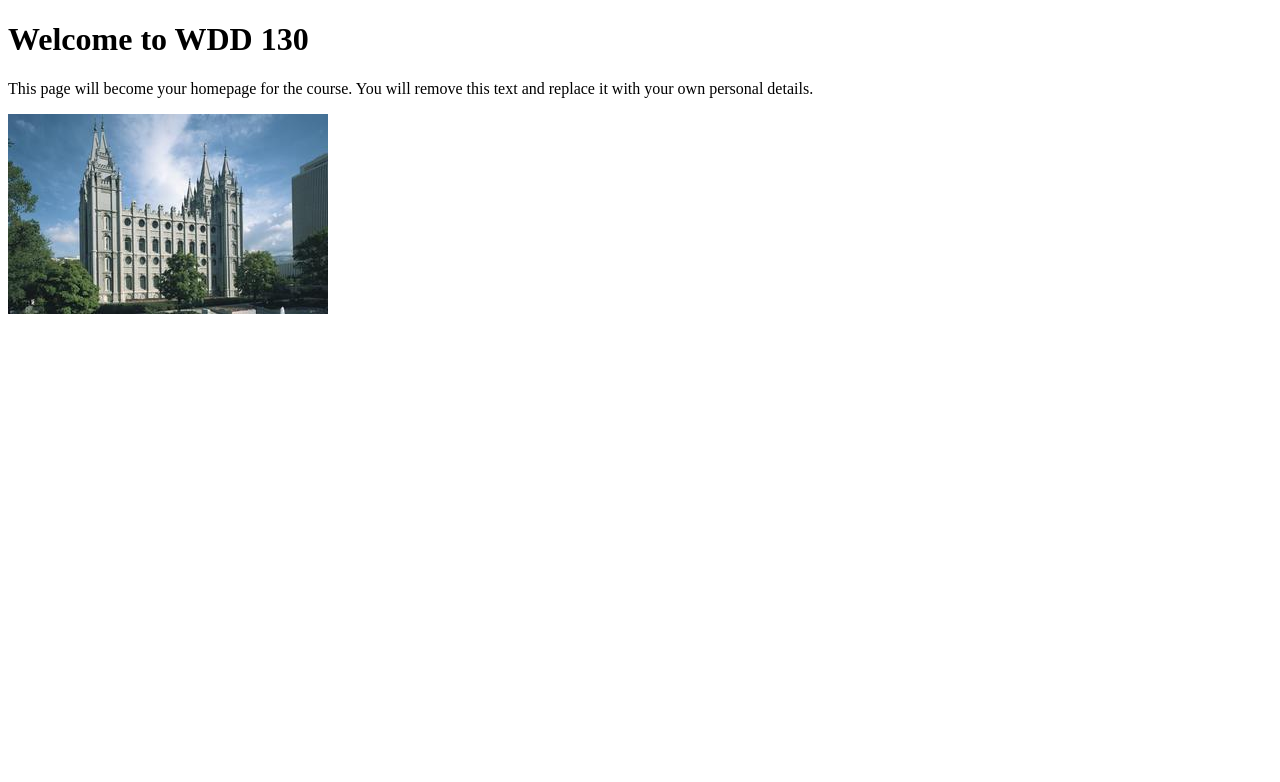
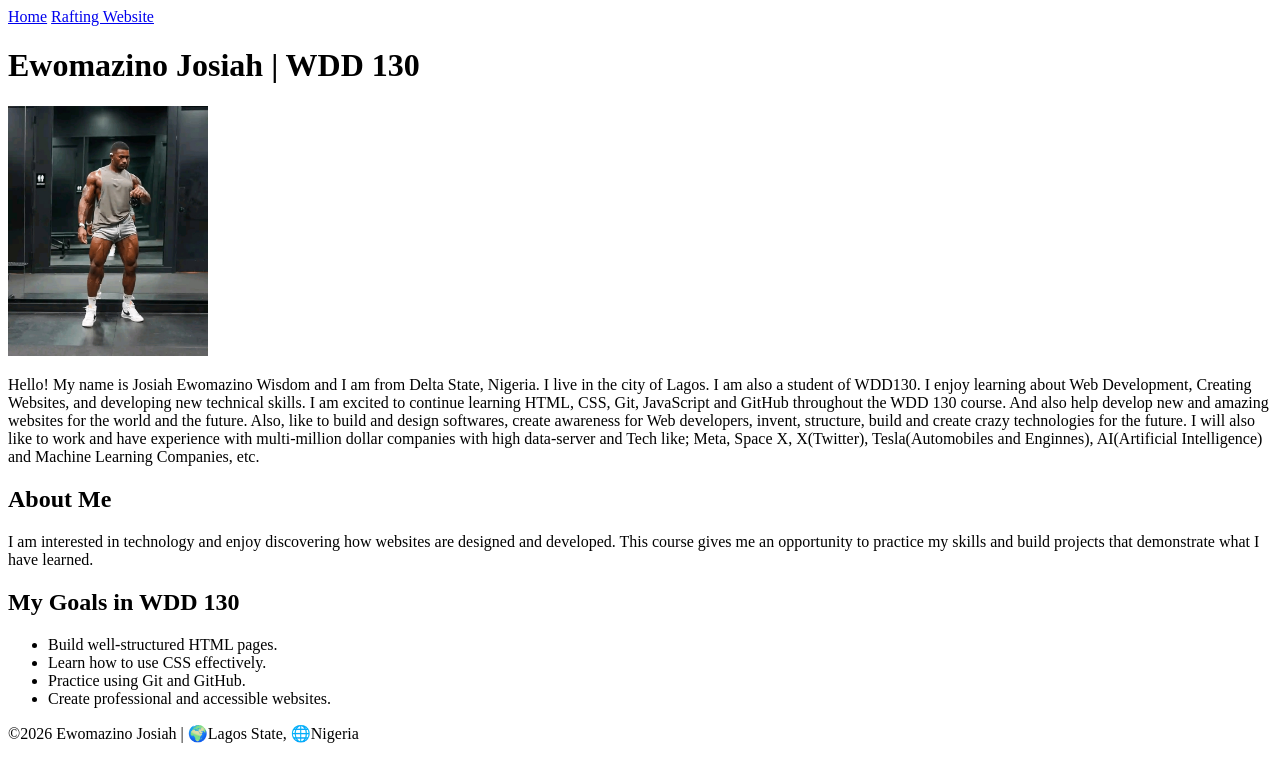
Before and after one commit to BroMamuzo/wdd130, a plain HTML site: page index.html in a window 1280 px wide. Drawn offline with Linux system fonts and the light colour scheme.

Commit message:
Revise index.html for personal homepage details
Updated the HTML structure and content for personal homepage.

```diff
--- a/index.html
+++ b/index.html
@@ -1,17 +1,61 @@
 <!DOCTYPE html>
-<html lang="en">
+<html lang="en-NG">
 
 <head>
-    <meta charset="UTF-8">
+    <meta charset="utf-8">
     <meta name="viewport" content="width=device-width, initial-scale=1.0">
-    <title>WDD 130 | Personal Homepage</title>
+
+    <meta name="description" content="Ewomazino Josiah's WDD 130 course home page featuring personal information and web development work.">
+    <meta name="author" content="Ewomazino Josiah">
+
+    <title>Ewomazino Josiah | WDD 130</title>
 </head>
 
 <body>
-    <h1>Welcome to WDD 130</h1>
-    <p>This page will become your homepage for the course. You will remove this text and replace it with your own personal details.</p>
+    <header>
+        <nav>
+            <a href="#">Home</a>
+            <a href="wwr/">Rafting Website</a>
+        </nav>
+    </header>
 
-    <img src="images/salt-lake-temple.jpg" alt="The Salt Lake Temple.">
+    <main>
+        <h1>Ewomazino Josiah | WDD 130</h1>
+
+        <img src="images/profile.jpg" alt="Profile picture" width="200">
+
+        <p>
+            Hello! My name is Josiah Ewomazino Wisdom and I am from Delta State, Nigeria. I live in the city of Lagos.
+            I am also a student of WDD130. I enjoy learning about Web Development, Creating Websites, and developing new technical skills.
+            I am excited to continue learning HTML, CSS, Git, JavaScript and GitHub throughout the WDD 130 course. And also help develop new and amazing websites for the world and the future.
+            Also, like to build and design softwares, create awareness for Web developers, invent, structure, build and create crazy technologies for the future.
+            I will also like to work and have experience with multi-million dollar companies with high data-server and Tech like; Meta, Space X, X(Twitter), Tesla(Automobiles and Enginnes), AI(Artificial Intelligence) and Machine Learning Companies, etc.
+        </p>
+
+        <section>
+            <h2>About Me</h2>
+            <p>
+                I am interested in technology and enjoy discovering how websites are designed and developed.
+                This course gives me an opportunity to practice my skills and build projects that demonstrate what I have learned.
+            </p>
+        </section>
+
+        <section>
+            <h2>My Goals in WDD 130</h2>
+            <ul>
+                <li>Build well-structured HTML pages.</li>
+                <li>Learn how to use CSS effectively.</li>
+                <li>Practice using Git and GitHub.</li>
+                <li>Create professional and accessible websites.</li>
+            </ul>
+        </section>
+    </main>
+
+    <footer>
+        <p>
+            ©2026 Ewomazino Josiah | 🌍Lagos State, 🌐Nigeria
+        </p>
+    </footer>
 </body>
 
 </html>
```
